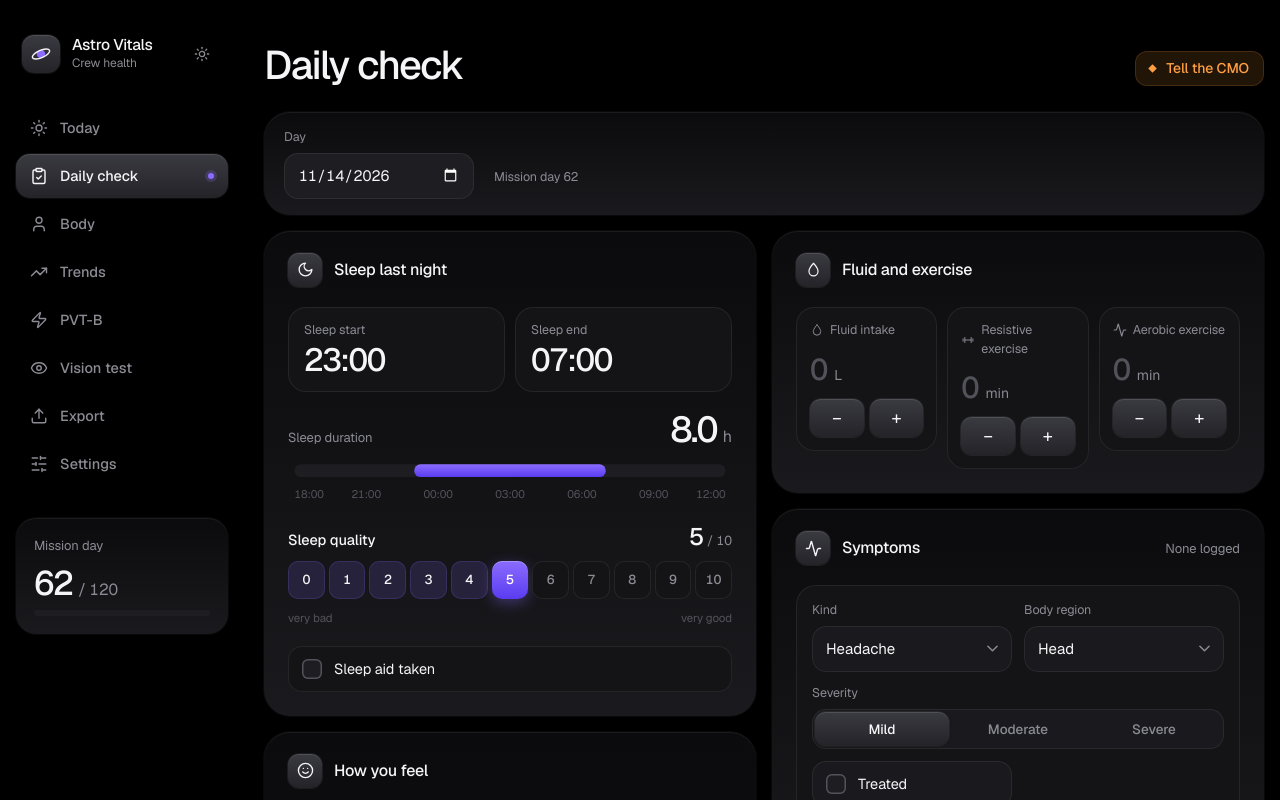
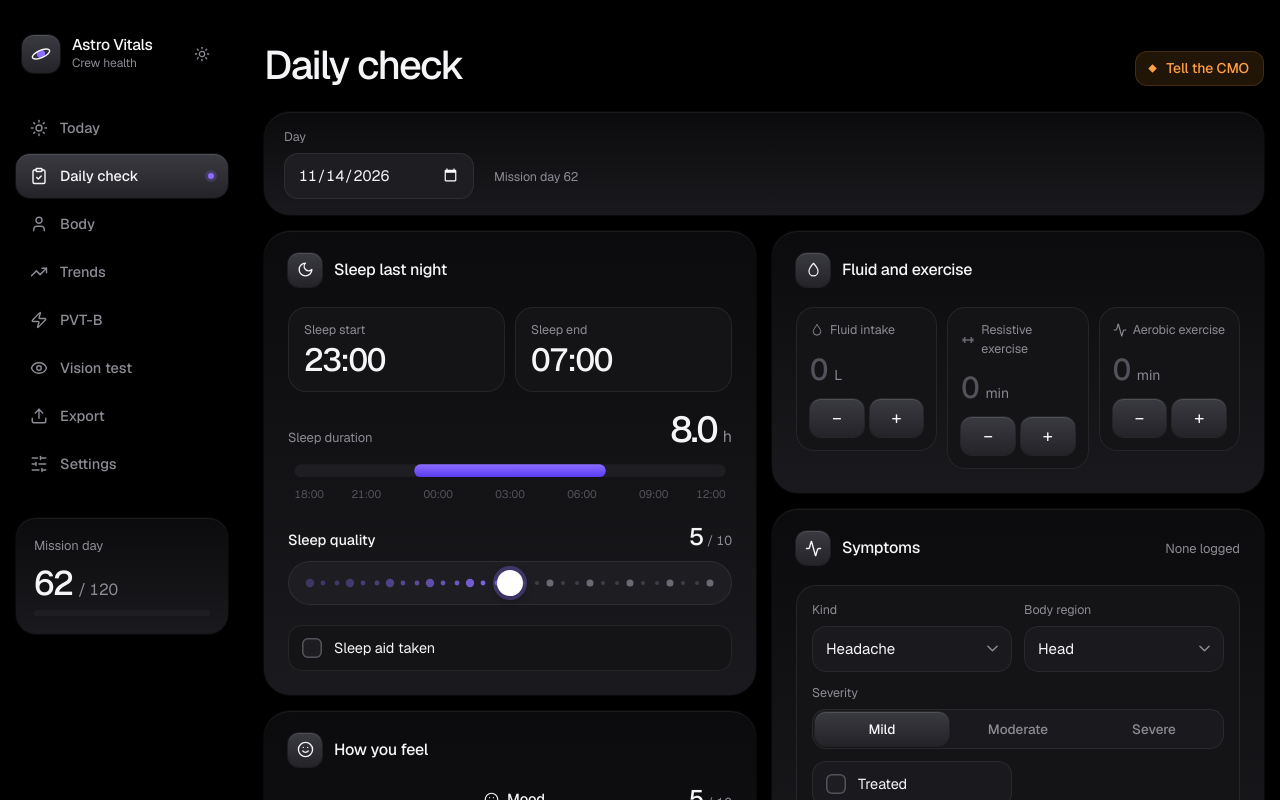
Before and after one commit to LouisLanganay/astro-vitals, a Svelte app in the folder app/: page / in a window 1280 px wide. Both pictures are taken after a click on the button "Daily check". Shown: the top 800 px of the page. Built offline with nearby package versions, Linux system fonts and the light colour scheme.

Commit message:
feat(app): replace the 0 to 10 buttons with dot sliders and one face for the 4 feelings

```diff
--- a/app/src/screens/daily/DailyCheck.svelte
+++ b/app/src/screens/daily/DailyCheck.svelte
@@ -27,26 +27,25 @@
     type SymptomKind,
   } from '../../lib/types';
   import { minutesError, num } from './num';
-  import FeelFace, { type Feeling } from './FeelFace.svelte';
+  import DotSlider from './DotSlider.svelte';
+  import FeelFace from './FeelFace.svelte';
   import SleepBar from './SleepBar.svelte';
 
   type ScaleKey = 'sleep_quality' | 'mood' | 'stress' | 'tiredness' | 'workload';
   type NumberKey = 'fluid_l' | 'exercise_resistive_min' | 'exercise_aerobic_min';
-  type ScaleDef = { key: ScaleKey; label: string; help: string; lo: string; hi: string };
+  type ScaleDef = { key: ScaleKey; label: string; icon?: IconName; help: string };
 
   const SLEEP_QUALITY: ScaleDef = {
     key: 'sleep_quality',
     label: 'Sleep quality',
     help: '0 = very bad sleep. 10 = very good sleep.',
-    lo: 'very bad',
-    hi: 'very good',
   };
 
   const SCALES: ScaleDef[] = [
-    { key: 'mood', label: 'Mood', help: '0 = very bad mood. 10 = very good mood.', lo: 'very bad', hi: 'very good' },
-    { key: 'stress', label: 'Stress', help: '0 = no stress. 10 = the highest stress.', lo: 'none', hi: 'the highest' },
-    { key: 'tiredness', label: 'Tiredness', help: '0 = fully awake. 10 = too tired to work.', lo: 'fully awake', hi: 'too tired to work' },
-    { key: 'workload', label: 'Workload', help: '0 = no work. 10 = more work than you can do.', lo: 'no work', hi: 'too much work' },
+    { key: 'mood', label: 'Mood', icon: 'smile', help: '0 = very bad mood. 10 = very good mood.' },
+    { key: 'stress', label: 'Stress', icon: 'wave', help: '0 = no stress. 10 = the highest stress.' },
+    { key: 'tiredness', label: 'Tiredness', icon: 'battery', help: '0 = fully awake. 10 = too tired to work.' },
+    { key: 'workload', label: 'Workload', icon: 'brief', help: '0 = no work. 10 = more work than you can do.' },
   ];
 
   const NUMBERS: {
@@ -235,13 +234,6 @@
     return `${SEVERITY_SHORT[s.severity - 1] ?? s.severity}, ${REGION_LABEL[s.region].toLowerCase()}, ${treated}`;
   }
 
-  function slide(e: PointerEvent, key: ScaleKey) {
-    if (e.type === 'pointermove' && e.buttons === 0) return;
-    const box = (e.currentTarget as HTMLElement).getBoundingClientRect();
-    const index = Math.floor(((e.clientX - box.left) / box.width) * (SCALE_MAX + 1));
-    scales[key] = Math.max(0, Math.min(SCALE_MAX, index));
-  }
-
   function step(def: (typeof NUMBERS)[number], dir: 1 | -1, el: HTMLElement | null) {
     const now = numbers[def.key] ?? 0;
     const next = Math.min(def.max, Math.max(0, now + dir * def.inc));
@@ -337,47 +329,24 @@
   </header>
 {/snippet}
 
-{#snippet scale(def: ScaleDef, face: boolean)}
+{#snippet scale(def: ScaleDef)}
   {@const field = `answers.${def.key}`}
-  {@const value = scales[def.key]}
-  <div
-    class="fld"
-    class:feel={face}
-    class:bad={invalid(field)}
-    role="radiogroup"
-    aria-labelledby="sc-{def.key}"
-    aria-describedby="sch-{def.key}"
-    aria-invalid={invalid(field)}
-  >
-    {#if face}
-      <span class="ff"><FeelFace feeling={def.key as Feeling} {value} /></span>
-    {/if}
+  <div class="fld">
     <div class="fl">
-      <span class="t" id="sc-{def.key}">{def.label}</span>
-      <span class="val"><Ticker {value} /><small>/ {SCALE_MAX}</small></span>
+      <span class="t" id="sc-{def.key}">
+        {#if def.icon}<Icon name={def.icon} size={15} />{/if}
+        {def.label}
+      </span>
+      <span class="val"><Ticker value={scales[def.key]} /><small>/ {SCALE_MAX}</small></span>
     </div>
-    <div
-      class="rate"
-      role="presentation"
-      onpointerdown={(e) => slide(e, def.key)}
-      onpointermove={(e) => slide(e, def.key)}
-    >
-      {#each Array.from({ length: SCALE_MAX + 1 }, (_, i) => i) as i (i)}
-        <input
-          type="radio"
-          id="sc-{def.key}-{i}"
-          name="sc-{def.key}"
-          value={i}
-          bind:group={scales[def.key]}
-        />
-        <label for="sc-{def.key}-{i}" class:lo={i < value} style:--d="{i * 14}ms">{i}</label>
-      {/each}
-    </div>
-    <div class="ends" id="sch-{def.key}">
-      <span>{def.lo}</span>
-      <span class="sr">{def.help}</span>
-      <span>{def.hi}</span>
-    </div>
+    <DotSlider
+      bind:value={scales[def.key]}
+      max={SCALE_MAX}
+      labelledby="sc-{def.key}"
+      describedby="sch-{def.key}"
+      invalid={!!invalid(field)}
+    />
+    <span class="sr" id="sch-{def.key}">{def.help}</span>
     {@render fieldError(field)}
   </div>
 {/snippet}
@@ -469,7 +438,7 @@
             </div>
             <SleepBar start={sleepStart} end={sleepEnd} />
           </div>
-          {@render scale(SLEEP_QUALITY, false)}
+          {@render scale(SLEEP_QUALITY)}
           <div class="fld">
             <label class="tog">
               <input type="checkbox" bind:checked={sleepAid} />
@@ -481,10 +450,22 @@
 
         <section class="card rise" style:--i={1} aria-labelledby="dc-feel">
           {@render head('dc-feel', SECTION_ICON.feel, 'How you feel', '')}
-          <div class="scales">
-            {#each SCALES as def (def.key)}
-              {@render scale(def, true)}
-            {/each}
+          <div class="feel">
+            <div class="feel-in">
+            <div class="ff">
+              <FeelFace
+                mood={scales.mood}
+                stress={scales.stress}
+                tiredness={scales.tiredness}
+                workload={scales.workload}
+              />
+            </div>
+            <div class="scales">
+              {#each SCALES as def (def.key)}
+                {@render scale(def)}
+              {/each}
+            </div>
+            </div>
           </div>
         </section>
       </div>
@@ -765,121 +746,34 @@
   .scales {
     display: flex;
     flex-direction: column;
-    gap: 12px;
-  }
-  .rate {
-    display: grid;
-    grid-template-columns: repeat(11, minmax(0, 1fr));
-    gap: 4px;
-    touch-action: pan-y;
+    gap: 16px;
   }
   .feel {
+    container-type: inline-size;
+  }
+  .feel-in {
     display: grid;
-    grid-template-columns: 84px minmax(0, 1fr);
-    grid-template-areas:
-      'face head'
-      'face rate'
-      'face ends'
-      'error error';
-    gap: 8px 18px;
-    align-items: center;
-    padding: 14px 16px 12px 14px;
-    border-radius: 20px;
-    background: var(--well);
-    box-shadow: inset 0 0 0 1px var(--line);
+    grid-template-columns: minmax(0, 1fr);
+    gap: 18px;
   }
-  .feel .ff {
-    grid-area: face;
-    padding: 2px;
+  .ff {
+    width: 124px;
+    margin: 0 auto;
   }
-  .feel .fl {
-    grid-area: head;
-  }
-  .feel .rate {
-    grid-area: rate;
-  }
-  .feel .ends {
-    grid-area: ends;
-  }
-  .feel :global(.error) {
-    grid-area: error;
-  }
-  .feel .rate label {
-    background: var(--well-2);
-  }
-  .rate input {
-    position: absolute;
-    opacity: 0;
-    width: 1px;
-    height: 1px;
-    pointer-events: none;
-  }
-  .rate label {
-    display: grid;
-    place-items: center;
-    height: 38px;
-    border-radius: 10px;
-    background: var(--well);
-    box-shadow: inset 0 0 0 1px var(--line);
-    font-size: 13px;
-    font-weight: 500;
-    color: var(--muted);
-    cursor: pointer;
-    user-select: none;
-    font-variant-numeric: tabular-nums;
-    -webkit-tap-highlight-color: transparent;
-    transition:
-      background-color var(--t-fast) var(--ease-out),
-      color var(--t-fast) var(--ease-out),
-      box-shadow var(--t-fast) var(--ease-out),
-      transform var(--t-fast) var(--ease-out);
-  }
-  @media (hover: hover) {
-    .rate label:hover {
-      color: var(--fg);
-      background: var(--well-2);
+  @container (min-width: 440px) {
+    .feel-in {
+      grid-template-columns: 168px minmax(0, 1fr);
+      align-items: center;
+      gap: 28px;
+    }
+    .ff {
+      width: 168px;
     }
   }
-  .rate label:active {
-    transform: scale(0.94);
-  }
-  .rate label.lo {
-    color: var(--fg);
-    background: color-mix(in srgb, var(--ui) 16%, var(--well));
-    box-shadow: inset 0 0 0 1px color-mix(in srgb, var(--ui) 18%, transparent);
-    transition-delay: var(--d);
-  }
-  .rate input:checked + label {
-    color: var(--on-ui);
-    background: linear-gradient(180deg, var(--ui), var(--ui-2));
-    box-shadow:
-      inset 0 1px 0 rgba(255, 255, 255, 0.25),
-      0 4px 14px color-mix(in srgb, var(--ui) 35%, transparent);
-    animation: pill-pop var(--t-slow) var(--ease-spring);
-  }
-  .rate input:focus-visible + label {
-    outline: 2px solid var(--ui);
-    outline-offset: 2px;
-  }
-  @keyframes pill-pop {
-    0% {
-      transform: scale(0.86);
-    }
-    100% {
-      transform: none;
-    }
-  }
-  .ends {
+  .fl .t {
     display: flex;
-    justify-content: space-between;
-    font-size: 11.5px;
-    color: var(--faint);
-  }
-  .fld.bad .rate label {
-    box-shadow: inset 0 0 0 1.5px var(--red);
-  }
-  .fld[aria-invalid='true'] {
-    box-shadow: none !important;
+    align-items: center;
+    gap: 8px;
   }
 
   .times {
@@ -1250,24 +1144,6 @@
   }
 
   @media (max-width: 480px) {
-    .rate {
-      gap: 3px;
-    }
-    .feel {
-      grid-template-columns: 52px minmax(0, 1fr);
-      grid-template-areas:
-        'face head'
-        'rate rate'
-        'ends ends'
-        'error error';
-      gap: 10px 14px;
-      padding: 12px;
-    }
-    .rate label {
-      height: 42px;
-      font-size: 12px;
-      border-radius: 8px;
-    }
     .times input.bare.bare.bare {
       font-size: 28px;
     }
@@ -1277,10 +1153,6 @@
   }
 
   @media (prefers-reduced-motion: reduce) {
-    .rate label.lo {
-      transition-delay: 0ms;
-    }
-    .rate input:checked + label,
     .save.ok {
       animation: none;
     }
--- /dev/null
+++ b/app/src/screens/daily/DotSlider.svelte
@@ -0,0 +1,195 @@
+<script lang="ts">
+  let {
+    value = $bindable(),
+    max = 10,
+    labelledby,
+    describedby,
+    invalid = false,
+  }: {
+    value: number;
+    max?: number;
+    labelledby: string;
+    describedby?: string;
+    invalid?: boolean;
+  } = $props();
+
+  const BETWEEN = 2;
+  const KEYS: Record<string, number> = {
+    ArrowRight: 1,
+    ArrowUp: 1,
+    ArrowLeft: -1,
+    ArrowDown: -1,
+    PageUp: 2,
+    PageDown: -2,
+  };
+
+  const last = $derived(max * (BETWEEN + 1));
+  const dots = $derived(Array.from({ length: last + 1 }, (_, i) => i));
+
+  let track = $state<HTMLElement>();
+  let held = $state(false);
+
+  function set(next: number) {
+    value = Math.max(0, Math.min(max, Math.round(next)));
+  }
+
+  function point(e: PointerEvent) {
+    if (!track) return;
+    const box = track.getBoundingClientRect();
+    const pad = box.height / 2;
+    set(((e.clientX - box.left - pad) / (box.width - 2 * pad)) * max);
+  }
+
+  function down(e: PointerEvent) {
+    if (e.pointerType === 'mouse' && e.button !== 0) return;
+    held = true;
+    track?.setPointerCapture(e.pointerId);
+    point(e);
+  }
+
+  function move(e: PointerEvent) {
+    if (held) point(e);
+  }
+
+  function key(e: KeyboardEvent) {
+    if (e.key in KEYS) set(value + KEYS[e.key]);
+    else if (e.key === 'Home') set(0);
+    else if (e.key === 'End') set(max);
+    else return;
+    e.preventDefault();
+  }
+</script>
+
+<div
+  class="slider"
+  class:held
+  class:bad={invalid}
+  bind:this={track}
+  role="slider"
+  tabindex="0"
+  aria-valuemin={0}
+  aria-valuemax={max}
+  aria-valuenow={value}
+  aria-valuetext="{value} of {max}"
+  aria-labelledby={labelledby}
+  aria-describedby={describedby}
+  aria-invalid={invalid}
+  style:--p={value / max}
+  onpointerdown={down}
+  onpointermove={move}
+  onpointerup={() => (held = false)}
+  onpointercancel={() => (held = false)}
+  onkeydown={key}
+>
+  <span class="dots" aria-hidden="true">
+    {#each dots as i (i)}
+      {@const on = i <= value * (BETWEEN + 1)}
+      <i
+        class:stop={i % (BETWEEN + 1) === 0}
+        class:on
+        style:left="{(i / last) * 100}%"
+        style:opacity={on ? (0.3 + 0.7 * (i / Math.max(1, value * (BETWEEN + 1))) ** 1.6).toFixed(2) : null}
+      ></i>
+    {/each}
+  </span>
+  <span class="knob" aria-hidden="true"></span>
+</div>
+
+<style>
+  .slider {
+    --h: 44px;
+    position: relative;
+    height: var(--h);
+    border-radius: 999px;
+    background: var(--well-2);
+    box-shadow: inset 0 0 0 1px var(--line);
+    cursor: pointer;
+    touch-action: pan-y;
+    user-select: none;
+    -webkit-tap-highlight-color: transparent;
+    transition: box-shadow var(--t-fast) var(--ease-out);
+  }
+  .slider:focus-visible {
+    outline: 2px solid var(--ui);
+    outline-offset: 2px;
+    border-radius: 999px;
+  }
+  .slider.bad {
+    box-shadow: inset 0 0 0 1.5px var(--red);
+  }
+  .dots {
+    position: absolute;
+    inset: 0 calc(var(--h) / 2);
+    pointer-events: none;
+  }
+  .dots i {
+    position: absolute;
+    top: 50%;
+    width: 4px;
+    height: 4px;
+    border-radius: 50%;
+    background: var(--dot);
+    translate: -50% -50%;
+    transition:
+      background-color var(--t-mid) var(--ease-out),
+      opacity var(--t-mid) var(--ease-out),
+      scale var(--t-mid) var(--ease-out);
+  }
+  .dots i.stop {
+    width: 7px;
+    height: 7px;
+    background: var(--dot-2);
+  }
+  .dots i.on {
+    background: var(--ui);
+    scale: 1.2;
+  }
+  .knob {
+    position: absolute;
+    top: 50%;
+    left: calc(var(--h) / 2 + var(--p) * (100% - var(--h)));
+    width: 26px;
+    height: 26px;
+    border-radius: 50%;
+    background: var(--knob);
+    box-shadow:
+      0 0 0 4px color-mix(in srgb, var(--ui) 32%, transparent),
+      0 3px 10px rgba(0, 0, 0, 0.45);
+    translate: -50% -50%;
+    pointer-events: none;
+    transition:
+      left var(--t-mid) var(--ease-spring),
+      scale var(--t-fast) var(--ease-out),
+      box-shadow var(--t-fast) var(--ease-out);
+  }
+  .slider.held .knob {
+    scale: 1.14;
+    box-shadow:
+      0 0 0 7px color-mix(in srgb, var(--ui) 30%, transparent),
+      0 3px 10px rgba(0, 0, 0, 0.45);
+    transition:
+      left 60ms linear,
+      scale var(--t-fast) var(--ease-out),
+      box-shadow var(--t-fast) var(--ease-out);
+  }
+  @media (hover: hover) {
+    .slider:hover {
+      box-shadow: inset 0 0 0 1px var(--line-2);
+    }
+  }
+  @media (pointer: coarse) {
+    .slider {
+      --h: 48px;
+    }
+    .knob {
+      width: 30px;
+      height: 30px;
+    }
+  }
+  @media (prefers-reduced-motion: reduce) {
+    .knob,
+    .dots i {
+      transition: none;
+    }
+  }
+</style>
--- a/app/src/screens/daily/FeelFace.svelte
+++ b/app/src/screens/daily/FeelFace.svelte
@@ -1,17 +1,16 @@
 <script lang="ts" module>
-  export type Feeling = 'mood' | 'stress' | 'tiredness' | 'workload';
-
-  type Mouth = 'grin' | 'smile' | 'soft' | 'flat' | 'low' | 'frown' | 'sad' | 'wavy' | 'open';
+  type Cell = [number, number];
+  type Mouth = 'grin' | 'smile' | 'soft' | 'flat' | 'low' | 'frown' | 'sad';
   type Eyes = 'wide' | 'open' | 'half' | 'shut';
-  type Brows = 'none' | 'tense' | 'sad';
-  type Look = [Mouth, Eyes, Brows];
+  type Brows = 'none' | 'flat' | 'tense' | 'sad';
 
   const GRID = 13;
   const MID = 6;
   const RADIUS = 6.4;
   const STEP = 10;
+  const BLINK_MS = 150;
 
-  const MOUTH: Record<Mouth, [number, number][]> = {
+  const MOUTH: Record<Mouth, Cell[]> = {
     grin: [[3, 8], [4, 9], [5, 10], [6, 10], [7, 10], [8, 9], [9, 8]],
     smile: [[3, 8], [4, 9], [5, 9], [6, 9], [7, 9], [8, 9], [9, 8]],
     soft: [[4, 8], [5, 9], [6, 9], [7, 9], [8, 8]],
@@ -19,116 +18,114 @@
     low: [[4, 10], [5, 9], [6, 9], [7, 9], [8, 10]],
     frown: [[3, 10], [4, 9], [5, 9], [6, 9], [7, 9], [8, 9], [9, 10]],
     sad: [[3, 10], [4, 9], [5, 8], [6, 8], [7, 8], [8, 9], [9, 10]],
-    wavy: [[3, 9], [4, 8], [5, 9], [6, 8], [7, 9], [8, 8], [9, 9]],
-    open: [[5, 8], [6, 8], [7, 8], [4, 9], [8, 9], [5, 10], [6, 10], [7, 10]],
   };
+  const MOUTH_BY_MOOD: Mouth[] = [
+    'sad', 'sad', 'frown', 'frown', 'low', 'flat', 'soft', 'smile', 'smile', 'grin', 'grin',
+  ];
 
-  const EYES: Record<Eyes, [number, number][]> = {
+  const EYES: Record<Eyes, Cell[]> = {
     wide: [[3, 3], [4, 3], [3, 4], [4, 4], [3, 5], [4, 5]],
     open: [[3, 4], [4, 4], [3, 5], [4, 5]],
     half: [[3, 5], [4, 5]],
     shut: [[2, 5], [3, 5], [4, 5]],
   };
 
-  const BROWS: Record<Brows, [number, number][]> = {
+  const BROWS: Record<Brows, Cell[]> = {
     none: [],
+    flat: [[2, 2], [3, 2], [4, 2]],
     tense: [[2, 2], [3, 2], [4, 3]],
     sad: [[2, 3], [3, 2], [4, 2]],
   };
 
-  const LOOKS: Record<Feeling, Look[]> = {
-    mood: [
-      ['sad', 'half', 'sad'],
-      ['sad', 'open', 'sad'],
-      ['frown', 'open', 'sad'],
-      ['frown', 'open', 'none'],
-      ['low', 'open', 'none'],
-      ['flat', 'open', 'none'],
-      ['soft', 'open', 'none'],
-      ['smile', 'open', 'none'],
-      ['smile', 'wide', 'none'],
-      ['grin', 'open', 'none'],
-      ['grin', 'wide', 'none'],
-    ],
-    stress: [
-      ['smile', 'open', 'none'],
-      ['soft', 'open', 'none'],
-      ['soft', 'open', 'none'],
-      ['flat', 'open', 'none'],
-      ['flat', 'open', 'none'],
-      ['low', 'open', 'none'],
-      ['low', 'open', 'tense'],
-      ['frown', 'open', 'tense'],
-      ['wavy', 'open', 'tense'],
-      ['wavy', 'half', 'tense'],
-      ['open', 'open', 'tense'],
-    ],
-    tiredness: [
-      ['soft', 'wide', 'none'],
-      ['soft', 'wide', 'none'],
-      ['soft', 'open', 'none'],
-      ['flat', 'open', 'none'],
-      ['flat', 'open', 'none'],
-      ['flat', 'half', 'none'],
-      ['flat', 'half', 'none'],
-      ['low', 'half', 'none'],
-      ['low', 'shut', 'none'],
-      ['low', 'shut', 'sad'],
-      ['open', 'shut', 'sad'],
-    ],
-    workload: [
-      ['soft', 'open', 'none'],
-      ['soft', 'open', 'none'],
-      ['soft', 'open', 'none'],
-      ['flat', 'open', 'none'],
-      ['flat', 'open', 'none'],
-      ['flat', 'open', 'none'],
-      ['low', 'open', 'none'],
-      ['low', 'open', 'tense'],
-      ['frown', 'open', 'tense'],
-      ['wavy', 'open', 'tense'],
-      ['open', 'wide', 'sad'],
-    ],
-  };
+  const DROPS: Cell[][] = [
+    [[11, 3], [11, 4]],
+    [[1, 3], [1, 4]],
+  ];
 
-  const DOTS = Array.from({ length: GRID * GRID }, (_, i) => {
+  const HEAD = Array.from({ length: GRID * GRID }, (_, i) => {
     const col = i % GRID;
     const row = Math.floor(i / GRID);
-    const d = Math.hypot(col - MID, row - MID);
-    return { col, row, d };
+    return { col, row, d: Math.hypot(col - MID, row - MID) };
   }).filter((p) => p.d <= RADIUS);
 
   const key = (col: number, row: number) => row * GRID + col;
-
-  function lit(look: Look) {
-    const [mouth, eyes, brows] = look;
-    const on = new Set<number>();
-    for (const [c, r] of MOUTH[mouth]) on.add(key(c, r));
-    for (const [c, r] of [...EYES[eyes], ...BROWS[brows]]) {
-      on.add(key(c, r));
-      on.add(key(GRID - 1 - c, r));
-    }
-    return on;
-  }
+  const level = (v: number) => Math.max(0, Math.min(10, Math.round(v)));
 </script>
 
 <script lang="ts">
-  let { feeling, value }: { feeling: Feeling; value: number } = $props();
+  import { prefersReducedMotion } from 'svelte/motion';
 
-  const look = $derived(LOOKS[feeling][Math.max(0, Math.min(10, Math.round(value)))]);
-  const on = $derived(lit(look));
+  let {
+    mood,
+    stress,
+    tiredness,
+    workload,
+  }: { mood: number; stress: number; tiredness: number; workload: number } = $props();
+
+  let blink = $state(false);
+
+  const brows = $derived<Brows>(
+    level(stress) >= 7 ? 'tense' : level(stress) >= 4 ? 'flat' : level(mood) <= 2 ? 'sad' : 'none',
+  );
+  const eyes = $derived.by<Eyes>(() => {
+    const t = level(tiredness);
+    if (t >= 8 || blink) return 'shut';
+    if (t >= 5) return 'half';
+    return t <= 1 && brows === 'none' ? 'wide' : 'open';
+  });
+  const drops = $derived(level(workload) >= 9 ? 2 : level(workload) >= 6 ? 1 : 0);
+  const on = $derived.by(() => {
+    const cells = new Set<number>();
+    for (const [c, r] of MOUTH[MOUTH_BY_MOOD[level(mood)]]) cells.add(key(c, r));
+    for (const [c, r] of [...EYES[eyes], ...BROWS[brows]]) {
+      cells.add(key(c, r));
+      cells.add(key(GRID - 1 - c, r));
+    }
+    return cells;
+  });
+
+  $effect(() => {
+    if (prefersReducedMotion.current) return;
+    let open: ReturnType<typeof setTimeout>;
+    let next: ReturnType<typeof setTimeout>;
+    const plan = () => {
+      next = setTimeout(() => {
+        blink = true;
+        open = setTimeout(() => {
+          blink = false;
+          plan();
+        }, BLINK_MS);
+      }, 2600 + Math.random() * 2800);
+    };
+    plan();
+    return () => {
+      clearTimeout(open);
+      clearTimeout(next);
+    };
+  });
 </script>
 
 <svg class="face" viewBox="0 0 {GRID * STEP} {GRID * STEP}" aria-hidden="true">
-  {#each DOTS as p (key(p.col, p.row))}
+  {#each HEAD as p (key(p.col, p.row))}
     <circle
       class:on={on.has(key(p.col, p.row))}
       cx={p.col * STEP + STEP / 2}
       cy={p.row * STEP + STEP / 2}
       r="3"
       style:--o={(1 - 0.55 * (p.d / RADIUS) ** 3).toFixed(2)}
-      style:--d="{Math.round(p.d * 9)}ms"
+      style:--d="{Math.round(p.d * 7)}ms"
     />
+  {/each}
+  {#each DROPS as drop, i (i)}
+    {#each drop as [col, row], k (k)}
+      <circle
+        class="drop"
+        class:on={drops > i}
+        cx={col * STEP + STEP / 2}
+        cy={row * STEP + STEP / 2}
+        r={k === 0 ? 3 : 4.3}
+      />
+    {/each}
   {/each}
 </svg>
 
@@ -154,9 +151,43 @@
     opacity: 1;
     transform: scale(1.32);
   }
+  circle.drop {
+    --d: 0ms;
+    fill: var(--ui);
+    opacity: 0;
+    transform: translateY(-5px) scale(0.4);
+  }
+  circle.drop.on {
+    fill: var(--ui);
+    opacity: 1;
+    transform: none;
+    animation: drip 2.6s var(--ease-in-out) 600ms infinite;
+  }
+  @keyframes drip {
+    0%,
+    58% {
+      transform: none;
+      opacity: 1;
+    }
+    84% {
+      transform: translateY(8px);
+      opacity: 0;
+    }
+    85% {
+      transform: translateY(-5px);
+      opacity: 0;
+    }
+    100% {
+      transform: none;
+      opacity: 1;
+    }
+  }
   @media (prefers-reduced-motion: reduce) {
     circle {
       transition: none;
     }
+    circle.drop.on {
+      animation: none;
+    }
   }
 </style>
```
